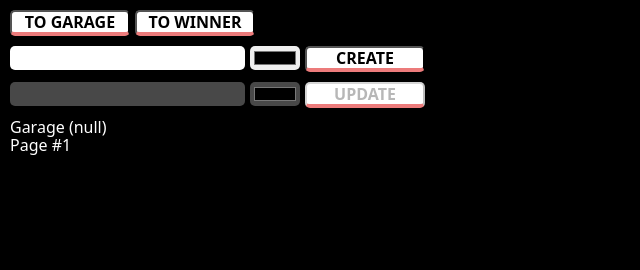
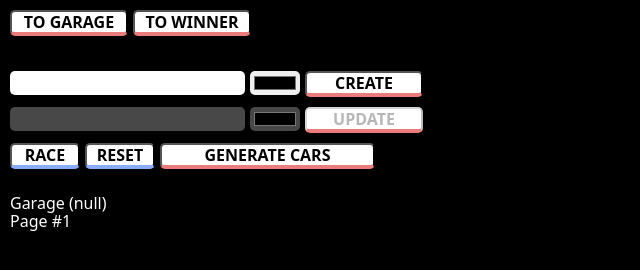
Before and after one commit to Alexey888888/23Q4, a website built with Vite: page async-race/index.html in a window 1280 px wide. Shown: the whole page, without its empty margins (0-640 px from the left). Built offline with nearby package versions, Linux system fonts and the light colour scheme; files whose address does not match are found by name.

Commit message:
feat: add race, reset, generate-cars buttons to layout

```diff
--- a/async-race/src/components/button/button.scss
+++ b/async-race/src/components/button/button.scss
@@ -1,6 +1,6 @@
 .button {
   border-radius: 5px;
-  width: 120px;
+  width: 118px;
   height: 26px;
   font-weight: 600;
   cursor: pointer;
--- a/async-race/src/components/view/garage/garage.scss
+++ b/async-race/src/components/view/garage/garage.scss
@@ -6,6 +6,15 @@
   display: flex;
   column-gap: 5px;
   margin-bottom: 10px;
+
+  .race-button {
+    width: 70px;
+    border-bottom-color: #8aacfa;
+  }
+
+  .generate-button {
+    width: 215px;
+  }
 }
 
 .car__node {
--- a/async-race/src/components/view/garage/garageView.ts
+++ b/async-race/src/components/view/garage/garageView.ts
@@ -46,9 +46,15 @@ export default class GarageView extends BaseComponent {
 
   nextButton: Button;
 
+  raceButton: Button;
+
+  resetButton: Button;
+
+  generateCarsButton: Button;
+
   constructor() {
     super({ classNames: ['garage'] });
-    this.title = new BaseComponent();
+    this.title = new BaseComponent({ classNames: ['title'] });
     this.pageNumberNode = new BaseComponent();
     this.container = new BaseComponent({ classNames: ['container'] });
     this.pageNumber = 1;
@@ -73,6 +79,9 @@ export default class GarageView extends BaseComponent {
     this.paginationNode = new BaseComponent({ classNames: ['pagination-buttons'] });
     this.prevButton = new Button({ text: 'PREV', onClick: () => this.changePage('prev') });
     this.nextButton = new Button({ text: 'NEXT', onClick: () => this.changePage('next') });
+    this.raceButton = new Button({ classNames: ['button', 'race-button'], text: 'RACE' });
+    this.resetButton = new Button({ classNames: ['button', 'race-button'], text: 'RESET' });
+    this.generateCarsButton = new Button({ classNames: ['button', 'generate-button'], text: 'GENERATE CARS' });
     this.renderGaragePage();
   }
 
@@ -138,6 +147,12 @@ export default class GarageView extends BaseComponent {
         this.carNameUpdateInput,
         this.carColorUpdateInput,
         this.updateButton,
+      ),
+      new BaseComponent(
+        { classNames: ['garage-control__row'] },
+        this.raceButton,
+        this.resetButton,
+        this.generateCarsButton,
       ),
     ]);
     this.container.append(this.garageControl);
--- a/async-race/src/components/view/header/header.scss
+++ b/async-race/src/components/view/header/header.scss
@@ -1,5 +1,6 @@
 .header__buttons {
   padding: 10px 0;
+  margin-bottom: 25px;
 
   .button:nth-child(2) {
     margin-left: 5px;
--- a/async-race/src/style.scss
+++ b/async-race/src/style.scss
@@ -6,6 +6,10 @@ body {
   padding: 0 10px;
 }
 
+.title {
+  margin-top: 25px;
+}
+
 .page_hidden {
   display: none;
 }
```
